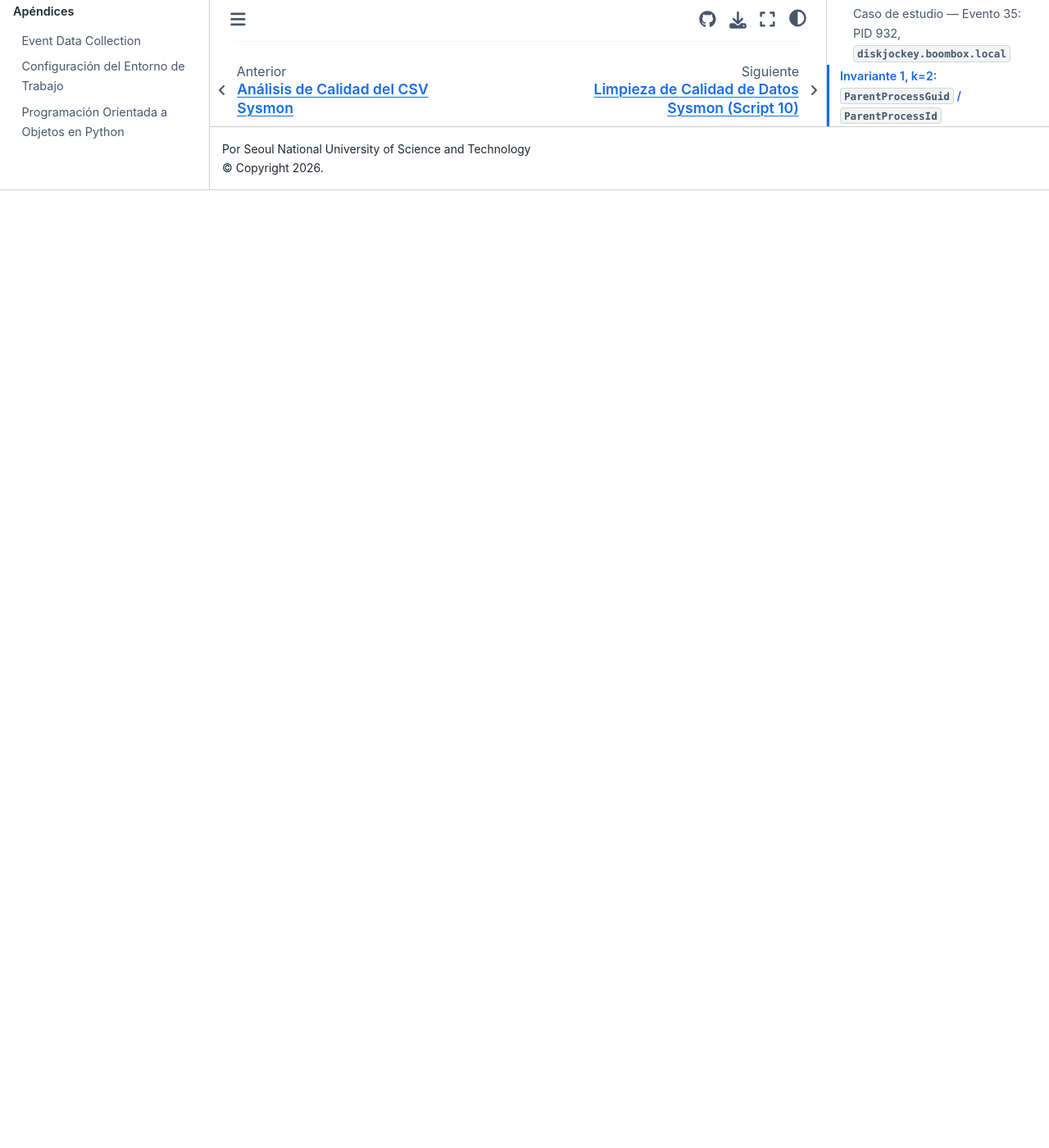
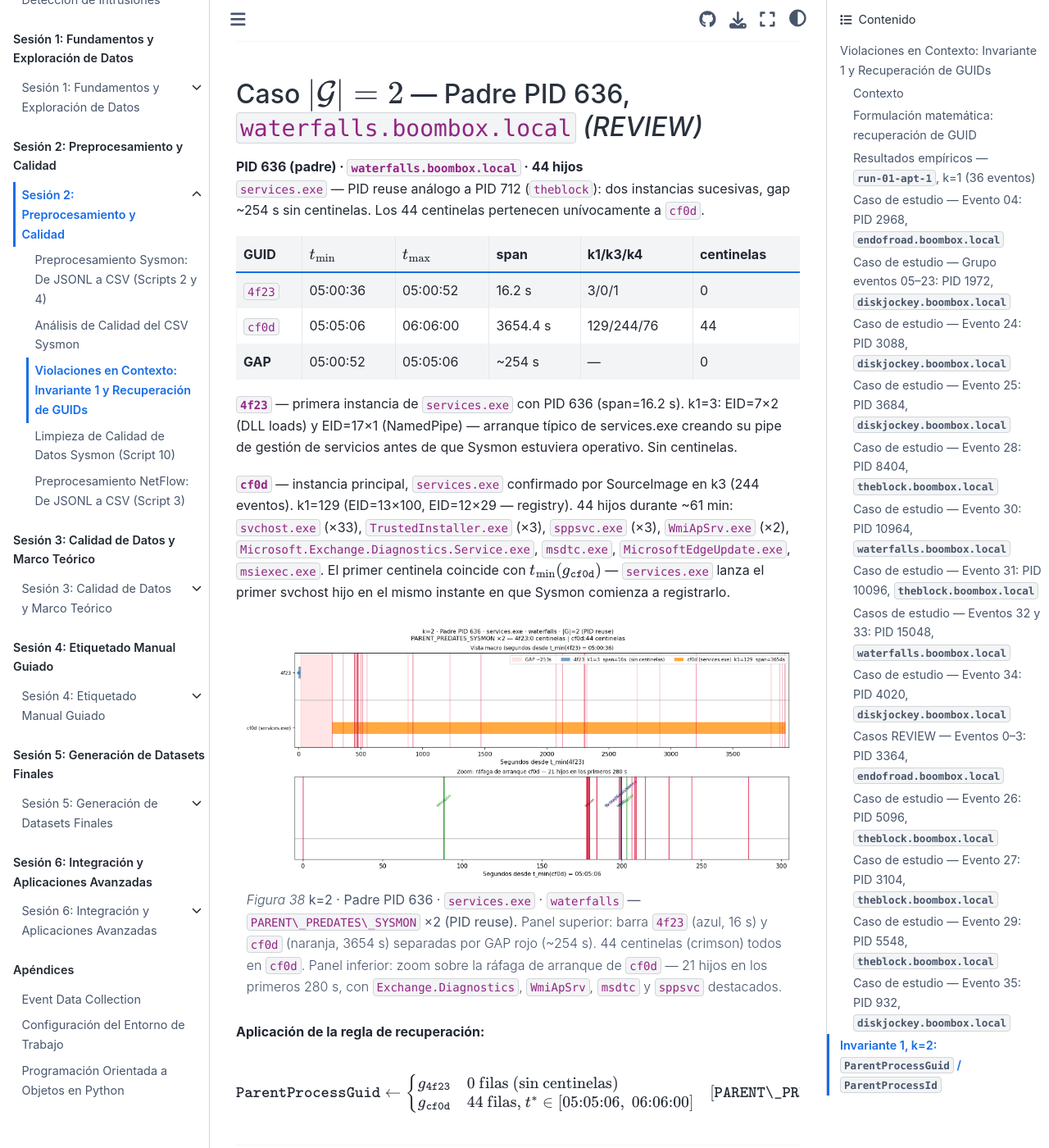
Before and after one commit to ollerenac/curso2026, a Jupyter Book: the page built from sesion-2/9-violaciones-en-contexto.md, in a window 1280 px wide and 1400 px high, scrolled down 64835 px. Shown: the whole window at 82% size. Built offline with Jupyter Book 1.0.4 settings and Sphinx 7.4.7 and the Sphinx Book theme 1.1.4, drawn with Linux system fonts in a browser that asks for light colours; before the commit the page ends 65067 px from its top, so only the background shows below that.

Commit message:
analysis(sesion-2): k=2 REVIEW — PID 636 waterfalls (|G|=2, services.exe PID reuse, 44 hijos)
Co-Authored-By: Claude Sonnet 4.6 <noreply@anthropic.com>

````diff
--- a/sesion-2/9-violaciones-en-contexto.md
+++ b/sesion-2/9-violaciones-en-contexto.md
@@ -2438,3 +2438,52 @@ $$
 $$
 
 ---
+
+## Caso $\lvert\mathcal{G}\rvert = 2$ — Padre PID 636, `waterfalls.boombox.local` *(REVIEW)*
+
+**PID 636 (padre) · `waterfalls.boombox.local` · 44 hijos**
+`services.exe` — PID reuse análogo a PID 712 (`theblock`): dos instancias sucesivas,
+gap ~254 s sin centinelas. Los 44 centinelas pertenecen unívocamente a `cf0d`.
+
+| GUID | $t_{\min}$ | $t_{\max}$ | span | k1/k3/k4 | centinelas |
+|------|-----------|-----------|------|----------|------------|
+| `4f23` | 05:00:36 | 05:00:52 | 16.2 s | 3/0/1 | 0 |
+| `cf0d` | 05:05:06 | 06:06:00 | 3654.4 s | 129/244/76 | 44 |
+| **GAP** | 05:00:52 | 05:05:06 | ~254 s | — | 0 |
+
+**`4f23`** — primera instancia de `services.exe` con PID 636 (span=16.2 s).
+k1=3: EID=7×2 (DLL loads) y EID=17×1 (NamedPipe) — arranque típico de services.exe
+creando su pipe de gestión de servicios antes de que Sysmon estuviera operativo.
+Sin centinelas.
+
+**`cf0d`** — instancia principal, `services.exe` confirmado por SourceImage en k3
+(244 eventos). k1=129 (EID=13×100, EID=12×29 — registry). 44 hijos durante ~61 min:
+`svchost.exe` (×33), `TrustedInstaller.exe` (×3), `sppsvc.exe` (×3),
+`WmiApSrv.exe` (×2), `Microsoft.Exchange.Diagnostics.Service.exe`, `msdtc.exe`,
+`MicrosoftEdgeUpdate.exe`, `msiexec.exe`. El primer centinela coincide con
+$t_{\min}(g_{\texttt{cf0d}})$ — `services.exe` lanza el primer svchost hijo en el
+mismo instante en que Sysmon comienza a registrarlo.
+
+```{figure} img/ev_k2_wf636_timeline.png
+:name: ev-k2-wf636-timeline
+:width: 100%
+
+**k=2 · Padre PID 636 · `services.exe` · `waterfalls` — `PARENT\_PREDATES\_SYSMON` ×2 (PID reuse).**
+Panel superior: barra `4f23` (azul, 16 s) y `cf0d` (naranja, 3654 s) separadas por GAP rojo (~254 s).
+44 centinelas (crimson) todos en `cf0d`.
+Panel inferior: zoom sobre la ráfaga de arranque de `cf0d` — 21 hijos en los primeros 280 s,
+con `Exchange.Diagnostics`, `WmiApSrv`, `msdtc` y `sppsvc` destacados.
+```
+
+**Aplicación de la regla de recuperación:**
+
+$$
+\texttt{ParentProcessGuid} \leftarrow
+\begin{cases}
+g_{\texttt{4f23}} & \text{0 filas (sin centinelas)} \\
+g_{\texttt{cf0d}} & \text{44 filas, } t^* \in [05{:}05{:}06,\;06{:}06{:}00]
+\end{cases}
+\quad [\texttt{PARENT\_PREDATES\_SYSMON} \times 2]
+$$
+
+---
````
Also changed, not shown: sesion-2/img/ev_k2_wf636_timeline.png (added), 1 other file.
